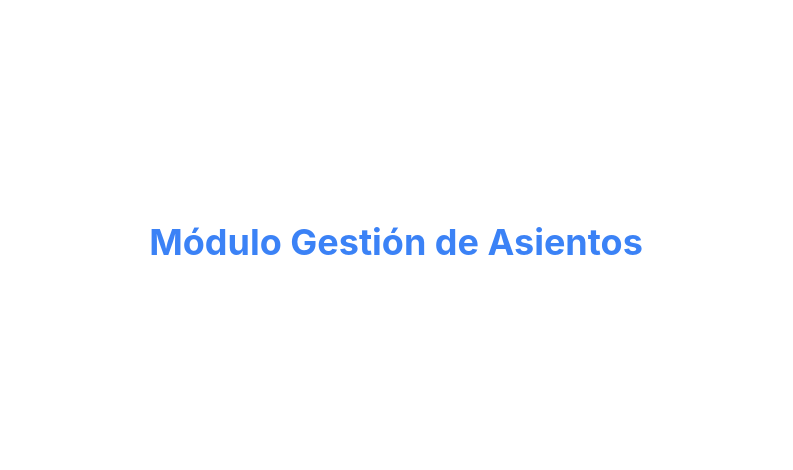
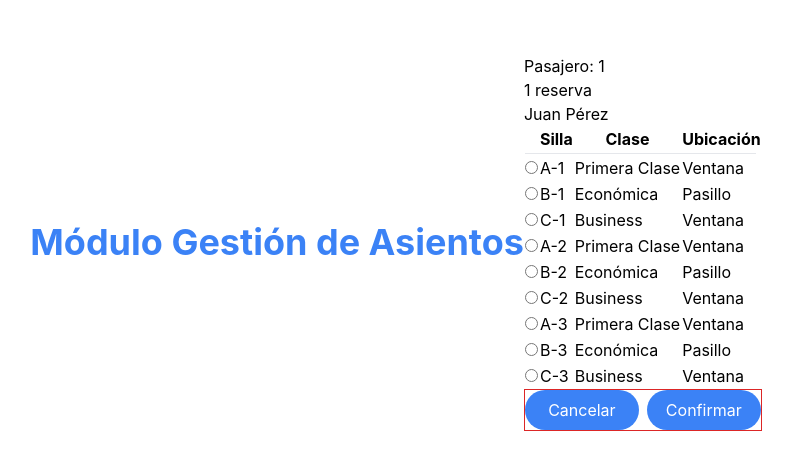
Before and after one commit to manuelRestrep0/frontend-presencial, a Next.js app: page /gestion-asientos in a window 1280 px wide. Shown: the part 158-628 px from the top of the page, without its empty margins (244-1037 px from the left). Built offline with nearby package versions, Linux system fonts and the light colour scheme.

Commit message:
Refactor: se tipó inicialmente un componente

```diff
--- a/app/gestion-asientos/page.tsx
+++ b/app/gestion-asientos/page.tsx
@@ -1,7 +1,23 @@
+"use client"
+
+import SeleccionarAsiento, { Pasajero } from "components/gestion_asientos/organism/component"
+
+const pasajero: Pasajero = {
+  nombre: "Juan Pérez",
+  numeroPasajero: 1,
+  asiento: {
+    silla: "A-1",
+    clase: "Primera Clase",
+    ubicacion: "Ventana",
+  },
+  especificaciones: "Sin especificaciones",
+}
+
 export default function GestionAsientos() {
   return (
     <main className="flex min-h-screen items-center justify-center">
       <h1 className="text-4xl font-bold text-blue-500">Módulo Gestión de Asientos</h1>
+      <SeleccionarAsiento pasajero={pasajero} onClose={() => {}} />
     </main>
   )
 }
--- /dev/null
+++ b/components/gestion_asientos/organism/component.tsx
@@ -0,0 +1,140 @@
+"use client"
+
+import React, { useState } from "react"
+// import "./seleccionar_asiento.css"
+
+/*
+nombre: types-gestion-asientos.ts
+export interface Asiento {
+  silla: string
+  clase: string
+  ubicacion: string
+}
+
+import { Asiento } from "./types-gestion-asientos"
+*/
+
+interface Asiento {
+  silla: string
+  clase: string
+  ubicacion: string
+}
+
+export interface Pasajero {
+  nombre: string
+  numeroPasajero: number
+  asiento: Asiento
+  especificaciones: string
+}
+
+interface SeleccionarAsientoProps {
+  onClose: (asientoSeleccionado: string) => void
+  pasajero: Pasajero
+}
+
+interface HandleAsiento {
+  silla: string
+  clase: string
+}
+
+const SeleccionarAsiento = ({ onClose, pasajero }: SeleccionarAsientoProps) => {
+  const [asientoSeleccionado, setAsientoSeleccionado] = useState<string>("")
+
+  const handleAsientoSeleccionado = ({ silla, clase }: HandleAsiento) => {
+    // Concatena el asiento y la clase en un formato deseado
+    const asientoClase = `${silla}-${clase}`
+
+    // Si el mismo asiento ya está seleccionado, deselecciónalo
+    if (asientoSeleccionado === asientoClase) {
+      setAsientoSeleccionado("")
+    } else {
+      // Si otro asiento está seleccionado, reemplázalo
+      setAsientoSeleccionado(asientoClase)
+    }
+  }
+
+  // Datos quemados para la tabla
+  const datosAsientos = [
+    { silla: "A-1", clase: "Primera Clase", ubicacion: "Ventana" },
+    { silla: "B-1", clase: "Económica", ubicacion: "Pasillo" },
+    { silla: "C-1", clase: "Business", ubicacion: "Ventana" },
+    { silla: "A-2", clase: "Primera Clase", ubicacion: "Ventana" },
+    { silla: "B-2", clase: "Económica", ubicacion: "Pasillo" },
+    { silla: "C-2", clase: "Business", ubicacion: "Ventana" },
+    { silla: "A-3", clase: "Primera Clase", ubicacion: "Ventana" },
+    { silla: "B-3", clase: "Económica", ubicacion: "Pasillo" },
+    { silla: "C-3", clase: "Business", ubicacion: "Ventana" },
+  ]
+
+  return (
+    <div className="seleccionar_asiento-overlay">
+      <div className="seleccionar_asiento-content">
+        <div className="cabeza">
+          <h6>Pasajero: {pasajero.numeroPasajero}</h6>
+          <h6>{pasajero.numeroPasajero} reserva</h6>
+        </div>
+        <h3>{pasajero.nombre}</h3>
+        <table>
+          <thead>
+            <tr>
+              <th> </th>
+              <th>Silla</th>
+              <th>Clase</th>
+              <th>Ubicación</th>
+            </tr>
+          </thead>
+          <tbody>
+            <tr>
+              <td colSpan={4}>
+                <hr style={{ width: "98%" }} />
+              </td>
+            </tr>
+            {datosAsientos.map((asiento, index) => (
+              <tr key={index}>
+                <td>
+                  <input
+                    type="radio"
+                    name="asiento"
+                    checked={asientoSeleccionado === `${asiento.silla}-${asiento.clase}`}
+                    onChange={() => handleAsientoSeleccionado(asiento)}
+                  />
+                </td>
+                <td
+                  style={{ color: asientoSeleccionado === `${asiento.silla}-${asiento.clase}` ? "#3498db" : "inherit" }}
+                >
+                  {asiento.silla}
+                </td>
+                <td
+                  style={{ color: asientoSeleccionado === `${asiento.silla}-${asiento.clase}` ? "#3498db" : "inherit" }}
+                >
+                  {asiento.clase}
+                </td>
+                <td
+                  style={{ color: asientoSeleccionado === `${asiento.silla}-${asiento.clase}` ? "#3498db" : "inherit" }}
+                >
+                  {asiento.ubicacion}
+                </td>
+              </tr>
+            ))}
+          </tbody>
+        </table>
+        <div className="flex gap-2 border border-red-600">
+          <button
+            className="flex w-1/2 justify-center rounded-full bg-blue-500 p-2 text-white"
+            onClick={() => onClose(asientoSeleccionado)}
+          >
+            Cancelar
+          </button>
+          <button
+            className="flex w-1/2 justify-center rounded-full bg-blue-500 p-2 text-white"
+            onClick={() => onClose(asientoSeleccionado)}
+          >
+            Confirmar
+          </button>
+        </div>
+      </div>
+    </div>
+  )
+}
+
+export default SeleccionarAsiento
```
